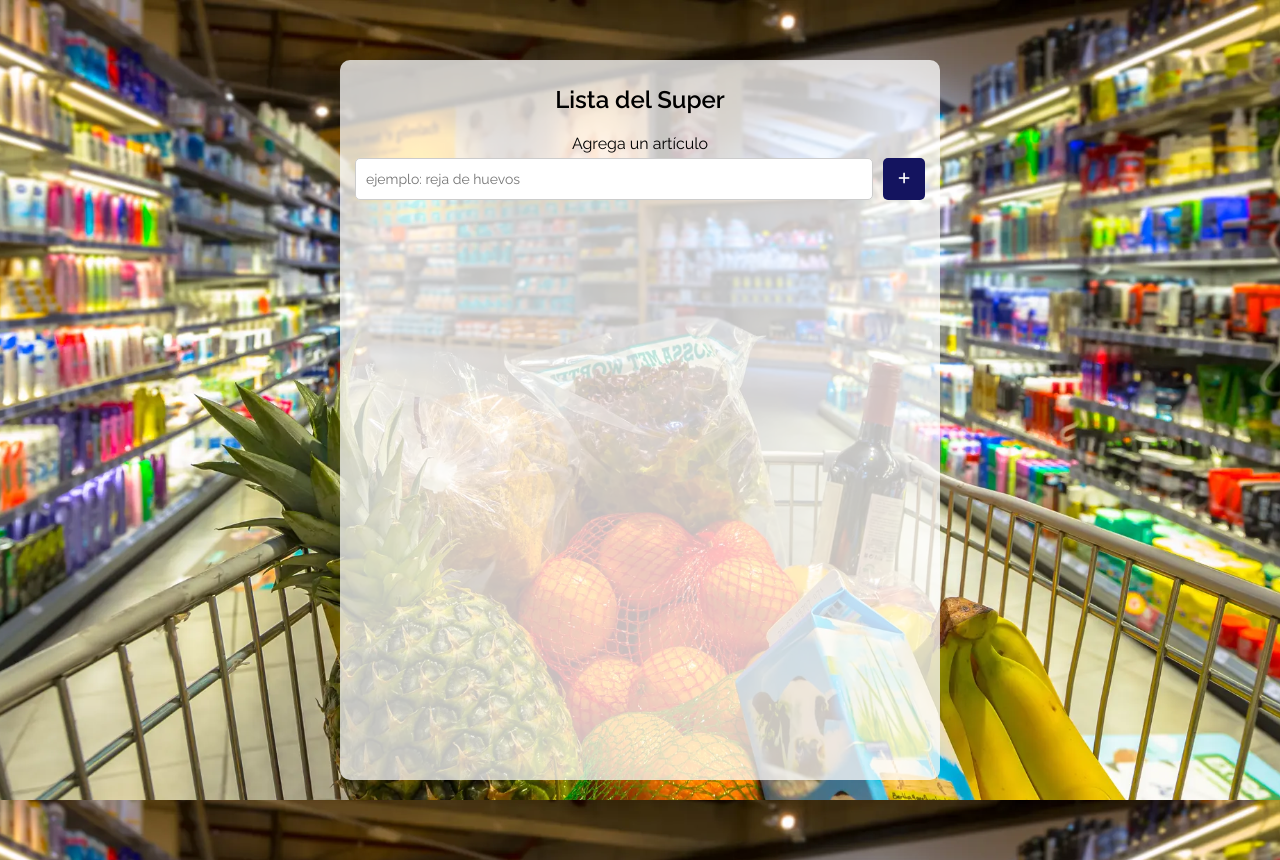
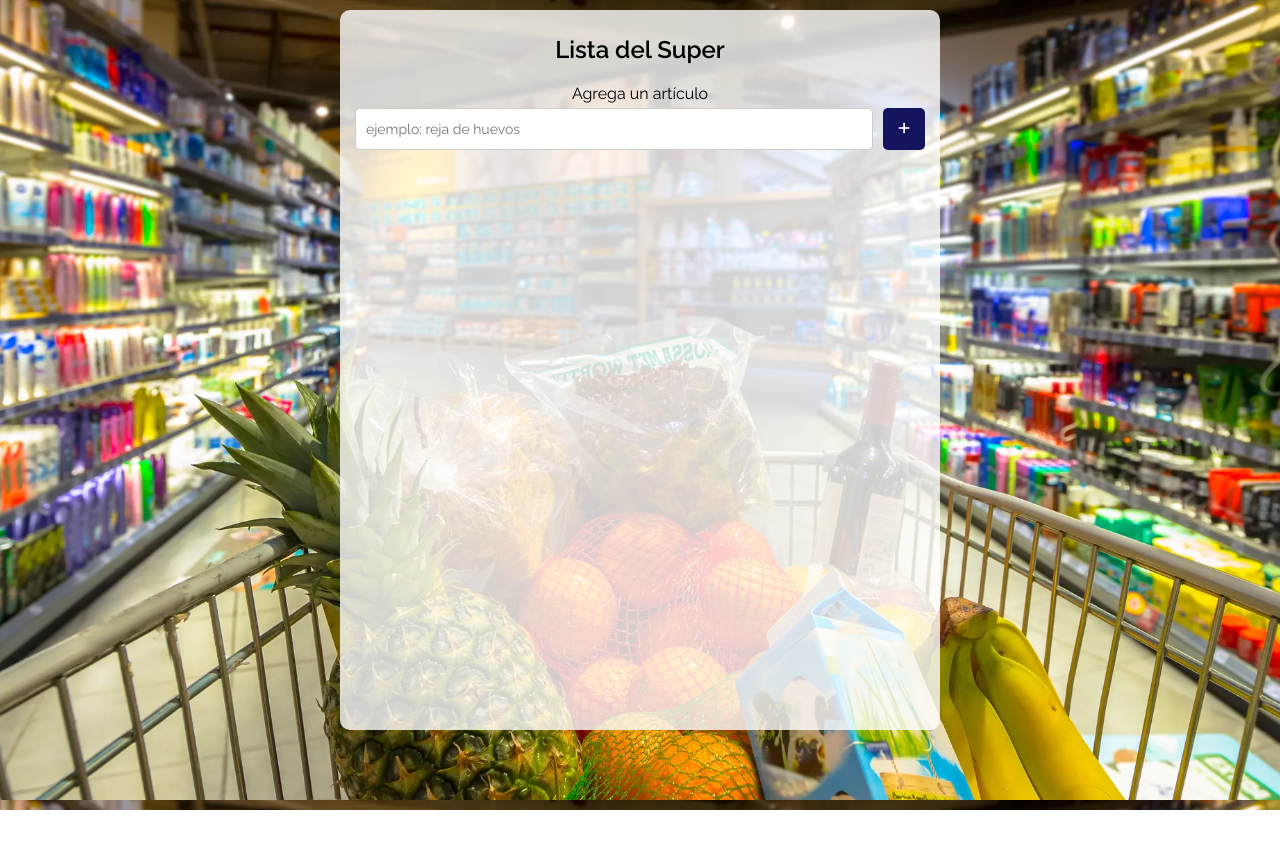
Before and after one commit to FCancinoS/ImprovedToDoList, a plain HTML site: page index.html in a window 1280 px wide. After the commit the page ends 810 px from the top, so only its background shows below. Drawn offline with nearby package versions, Linux system fonts and the light colour scheme.

Commit message:
Update on readme

```diff
--- a/style.css
+++ b/style.css
@@ -12,52 +12,35 @@ body {
   background-position: center center;
   background-attachment: fixed; /* opcional para efecto parallax */
   min-height: 100vh;
+  overflow: hidden;
 }
-
-/* .container {
-  height: 90vh;
-  max-width: 600px;
-  margin: 60px auto;
-  background-color: rgba(255, 255, 255, 0.75);
-  padding: 15px;
-  text-align: center;
-  border-radius: 10px;
-  display: flex;
-  flex-direction: column;
-} */
 .container {
   display: flex;
   flex-direction: column;
   max-width: 600px;
   height: 90vh;
   margin: 60px auto;
-  background-color: rgba(255, 255, 255, 0.75);
+  background-color: rgba(255, 255, 255, 0.8);
   padding: 15px;
   text-align: center;
   border-radius: 10px;
   overflow: hidden;
+  margin-top: 10px;
 }
-
-
-
-
 h1, h2 {
   padding: 10px;
   font-weight: 600;
 }
-
 label {
   margin: 10px 0 5px;
   font-weight: 500;
   display: block;
 }
-
 .bar {
   display: flex;
   gap: 10px;
   margin-bottom: 10px;
 }
-
 input {
   flex: 1;
   padding: 10px;
@@ -66,7 +49,6 @@ input {
   height: 42px;
   font-size: 14px;
 }
-
 button {
   padding: 0 15px;
   background-color: rgb(20, 20, 95);
@@ -79,19 +61,9 @@ button {
   align-items: center;
   justify-content: center;
 }
-
 button:hover {
   opacity: 0.9;
 }
-
-/* .list-container {
-  flex: 1;
-  overflow-y: auto;
-  margin-top: 10px;
-  padding-right: 5px;
-  scrollbar-width: thin;
-  scrollbar-color: #ccc transparent;
-} */
 .list-container {
   flex: 1;
   overflow-y: auto;
@@ -100,20 +72,16 @@ button:hover {
   scrollbar-width: thin;
   scrollbar-color: #ccc transparent;
 }
-
 .list-container::-webkit-scrollbar {
   width: 6px;
 }
-
 .list-container::-webkit-scrollbar-thumb {
   background-color: #999;
   border-radius: 10px;
 }
-
 ul {
   padding: 0;
 }
-
 li {
   list-style-type: none;
   display: flex;
@@ -128,26 +96,21 @@ li {
   font-size: 14px;
   padding: 6px 10px;
 }
-
 li p {
   margin: 0;
   flex: 1;
   font-size: 14px;
 }
-
 li div {
   display: flex;
   gap: 8px;
 }
-
 .borrar {
   background-color: orangered;
 }
-
 .revisado {
   background-color: green;
 }
-
 .borrar, .revisado {
   color: white;
   border: none;
@@ -159,18 +122,15 @@ li div {
   align-items: center;
   justify-content: center;
 }
-
 .revisado i, .borrar i {
   font-size: 14px;
   margin: 0 2px;
   pointer-events: none;
 }
-
 li.ready p {
   text-decoration: line-through;
   opacity: 0.6;
 }
-
 /* Responsive */
 @media (max-width: 600px) {
   /* .container {
@@ -182,34 +142,23 @@ li.ready p {
     height: 95vh; /* un poco más en móvil */
     margin: 10px;
   }
-
-
   input {
     width: 80%;
     font-size: 14px;
   }
-
   button {
     width: 20%;
     font-size: 16px;
   }
-
-  /* li {
-    flex-direction: column;
-    align-items: flex-start;
-  } */
-
   li div {
     width: 100%;
     justify-content: flex-end;
     margin-top: 5px;
   }
-
   .borrar, .revisado {
     width: 38px;
     height: 30px;
   }
-
   .revisado i, .borrar i {
     font-size: 13px;
   }
```
Also changed, not shown: img/screenshots/mobile-view.png (added), 2 other files.
